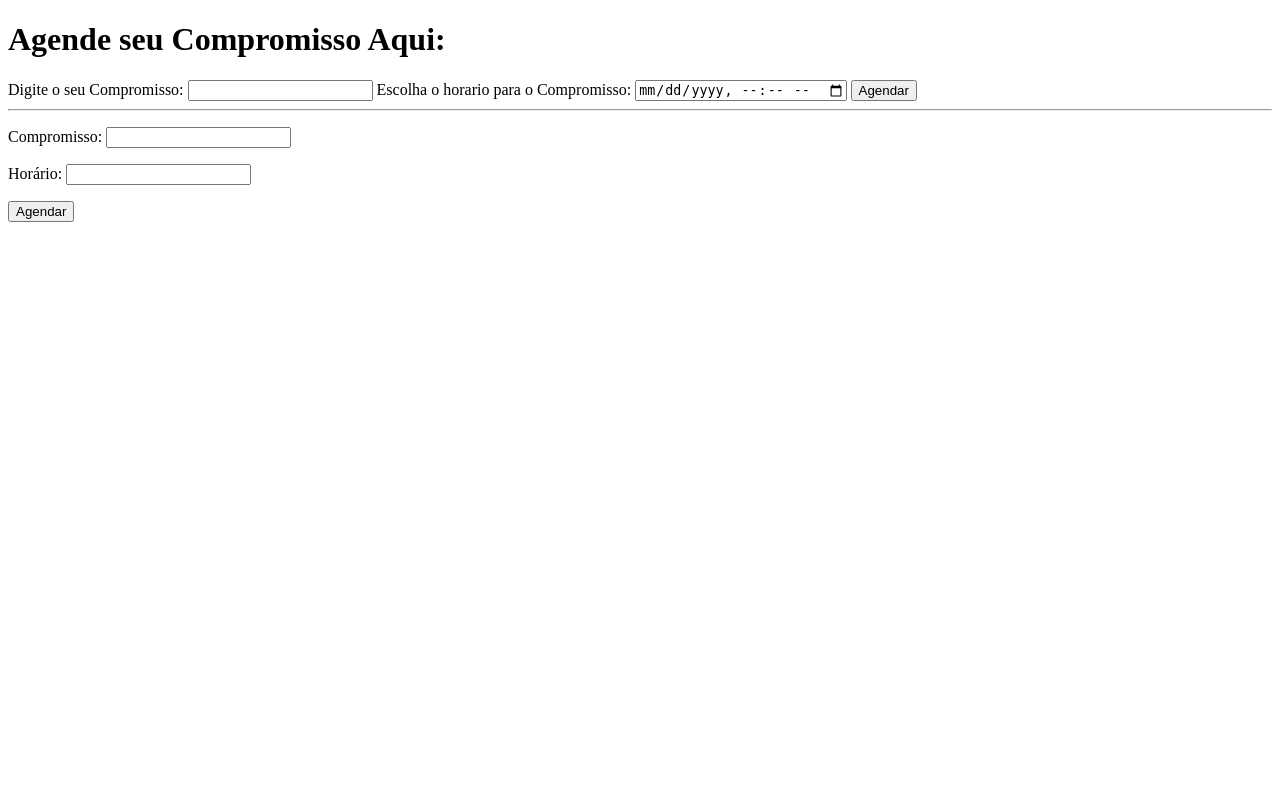
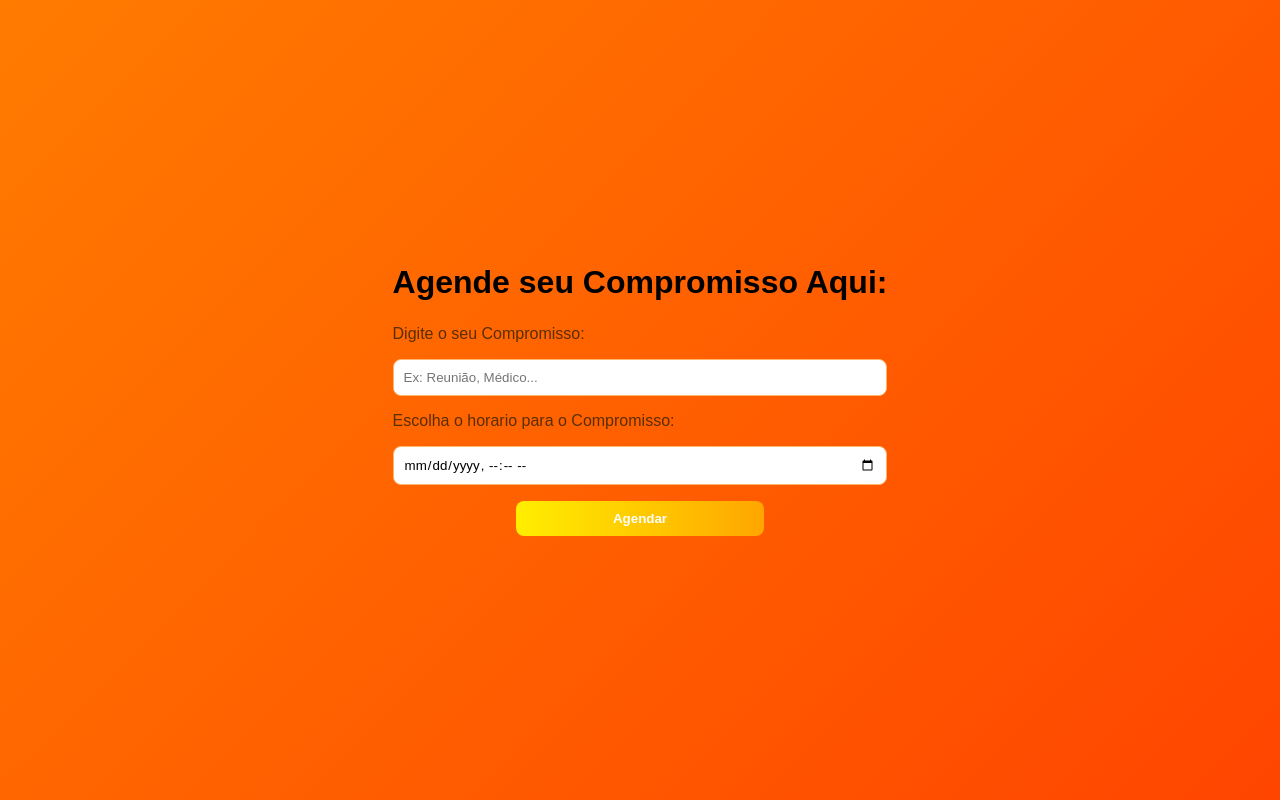
Before and after one commit to ericaferraz123/Agenda, a Django app: page / in a window 1280 px wide. Run offline with Django 5.2, Linux system fonts and the light colour scheme.

Commit message:
aaaaaaa - erica

```diff
--- a/agenda/settings.py
+++ b/agenda/settings.py
@@ -4,7 +4,7 @@ from pathlib import Path
 
 BASE_DIR = Path(__file__).resolve().parent.parent
 
-SECRET_KEY = os.getenv('SECRET_KEY', 'chave_de_desenvolvimento_insegura')
+SECRET_KEY = 'django-insecure-y4dwbonvjw%_%knj2_wiku_08x^1f#&xadycls_e9egwl-#z^+'
 
 DEBUG = True
 
@@ -35,7 +35,7 @@ ROOT_URLCONF = 'agenda.urls'
 TEMPLATES = [
     {
         'BACKEND': 'django.template.backends.django.DjangoTemplates',
-                        'DIRS': [BASE_DIR / 'templates'],  # pasta para templates globais
+                        'DIRS': [BASE_DIR / 'templates'],
 
         'DIRS': [BASE_DIR / "templates"],
 
--- a/core/templates/core/index.html
+++ b/core/templates/core/index.html
@@ -1,32 +1,101 @@
 <!DOCTYPE html>
-<html lang="pt-BR">
+<html lang="en">
 <head>
-    <meta charset="UTF-8" />
-    <meta name="viewport" content="width=device-width, initial-scale=1.0" />
-    <title>Document</title>
+    <meta charset="UTF-8">
+    <meta name="viewport" content="width=device-width, initial-scale=1.0">
+    <title>Agendamento</title>
+    <style>
+         * {
+            margin: 0;
+            padding: 0;
+            box-sizing: border-box;
+            font-family: "Poppins", sans-serif;
+        }
+
+        body {
+            background: linear-gradient(135deg, #ff7b00, #ff4500);
+            color: #333;
+            display: flex;
+            justify-content: center;
+            align-items: center;
+            height: 100vh;
+        }
+
+        .container {
+            background: #fff8f0;
+            padding: 2rem 3rem;
+            border-radius: 12px;
+            box-shadow: 0 6px 20px rgba(0, 0, 0, 0.2);
+            max-width: 400px;
+            width: 100%;
+            text-align: center;
+            animation: fadeIn 0.8s ease-in-out;
+        }
+
+        h1 {
+            color: #000000;
+            margin-bottom: 1.5rem;
+        }
+
+        form {
+            display: flex;
+            flex-direction: column;
+            gap: 1rem;
+        }
+
+        label {
+            text-align: left;
+            font-weight: 500;
+            color: #5a2e00;
+        }
+
+        input {
+            padding: 10px;
+            border: 1px solid #ffb86b;
+            border-radius: 8px;
+            transition: border-color 0.3s, box-shadow 0.3s;
+        }
+
+        input:focus {
+            border-color: #ff7b00;
+            outline: none;
+            box-shadow: 0 0 5px rgba(255, 107, 0, 0.5);
+        }
+
+        button {
+            background: linear-gradient(90deg, #ffee00, #ffa600);
+            color: white;
+            border: none;
+            padding: 10px;
+            align-self: center;
+            width: 50%;
+            border-radius: 8px;
+            cursor: pointer;
+            transition: transform 0.2s, box-shadow 0.3s;
+            font-weight: bold;
+        }
+
+        button:hover {
+            transform: translateY(-2px);
+            box-shadow: 0 4px 10px rgba(255, 69, 0, 0.4);
+        }
+
+        @keyframes fadeIn {
+            from { opacity: 0; transform: translateY(-10px); }
+            to { opacity: 1; transform: translateY(0); }
+        }
+    </style>
 </head>
 <body>
     <div>
-        <h1>Agende seu Compromisso Aqui:</h1>
-
-        <form action="" method="post">
-            {% csrf_token %}
+        <h1>Agende seu Compromisso Aqui: </h1>
+        <form action="">
             <label for="nome">Digite o seu Compromisso: </label>
-            <input type="text" id="nome" name="nome">
+            <input type="text" id="nome" name="nome" placeholder="Ex: Reunião, Médico..." required>
             <label for="horario">Escolha o horario para o Compromisso: </label>
-            <input type="datetime-local" id="horario" name="horario">
+            <input type="datetime-local" id="horario" name="horario" required>
             <button type="submit">Agendar</button>
         </form>
-
-        <hr>
-
-        <!-- Formulário Django dinâmico -->
-        <form method="post">
-            {% csrf_token %}
-            {{ form.as_p }}
-            <button type="submit">Agendar</button>
-        </form>
-
     </div>
 </body>
 </html>
--- a/core/views.py
+++ b/core/views.py
@@ -1,17 +1,4 @@
-from django.shortcuts import render, redirect
-from .forms import CompromissoForm
-from .models import Compromisso  # Supondo que tenha criado esse modelo
+from django.shortcuts import render
 
 def index(request):
-    if request.method == 'POST':
-        form = CompromissoForm(request.POST)
-        if form.is_valid():
-            Compromisso.objects.create(
-                titulo=form.cleaned_data['nome'],
-                data_inicio=form.cleaned_data['horario'],
-                data_fim=form.cleaned_data['horario']  # Ajuste conforme sua lógica
-            )
-            return redirect('index')  # Redireciona após salvar
-    else:
-        form = CompromissoForm()
-    return render(request, 'core/index.html', {'form': form})
+    return render(request, 'core/index.html')
```
Also changed, not shown: core/models.py (+4 -6 lines).
